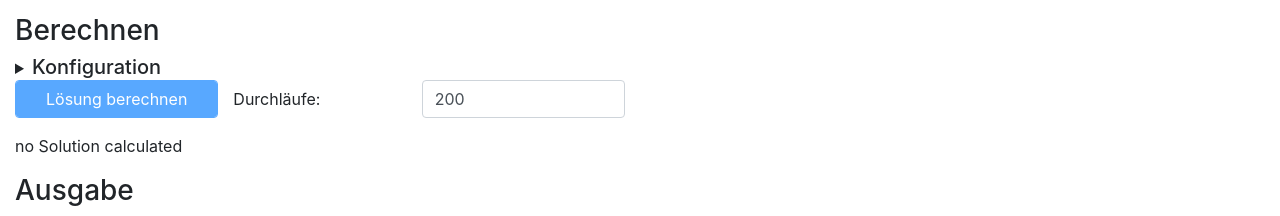
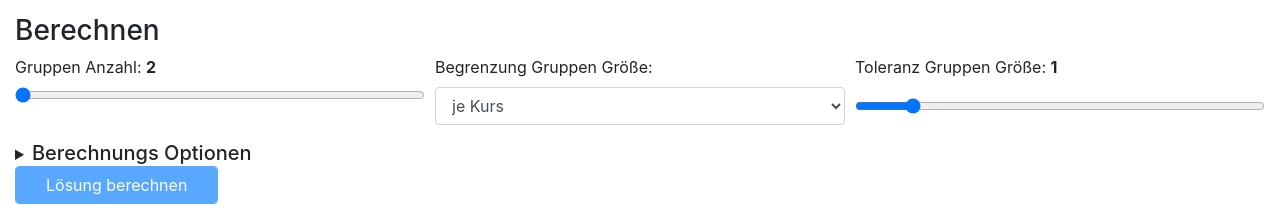
Before and after one commit to KlausCall/SchoolSplitter, a React (Create React App) app: page / in a window 1280 px wide. Shown: the part 198-414 px from the top of the page. Built offline with nearby package versions, Linux system fonts and the light colour scheme.

Commit message:
better calculation options display

```diff
--- a/src/modules/Input.tsx
+++ b/src/modules/Input.tsx
@@ -53,11 +53,6 @@ const Input: React.FC<Props> = () => {
       </div>
 
       <h3>Berechnen</h3>
-      <details>
-        <summary>
-          <h5 style={{ display: 'inline' }}>Konfiguration</h5>
-        </summary>
-        <form>
       <div className="form-row">
         <div className="form-group col-md-4">
           <label htmlFor="sliceInput" className="form-label">
@@ -105,8 +100,13 @@ const Input: React.FC<Props> = () => {
           />
         </div>
       </div>
+
+      <details>
+        <summary>
+          <h5 style={{ display: 'inline' }}>Berechnungs Optionen</h5>
+        </summary>
           <div className="form-row">
-            <div className="form-group col-md-3">
+            <div className="form-group col-md-2">
               <label htmlFor="initializerSelect" className="form-label">
                 Initialisierung:
               </label>
@@ -120,7 +120,7 @@ const Input: React.FC<Props> = () => {
                 <option value="random">zufällig verteilt</option>
               </select>
             </div>
-            <div className="form-group col-md-3">
+            <div className="form-group col-md-2">
               <label htmlFor="speedSelect" className="form-label">
                 Optimierung:
               </label>
@@ -134,7 +134,7 @@ const Input: React.FC<Props> = () => {
                 <option value="fast">Schnell</option>
               </select>
             </div>
-            <div className="form-group col-md-3">
+            <div className="form-group col-md-2">
               <label htmlFor="moveSelect" className="form-label">
                 Schrittauswahl:
               </label>
@@ -148,7 +148,7 @@ const Input: React.FC<Props> = () => {
                 <option value="random">Zufällig</option>
               </select>
             </div>
-            <div className="form-group col-md-3">
+            <div className="form-group col-md-2">
               <label htmlFor="relmovesInput" className="form-label">
                 Schrittauswahl aus: <b>{relMoves} % </b>
               </label>
@@ -163,6 +163,24 @@ const Input: React.FC<Props> = () => {
                 value={relMoves}
               />
             </div>
+            <div className="form-group col-md-2">
+              <label htmlFor="iterInput" className="form-label">
+                Durchläufe: <b>{iterations}</b>
+              </label>
+              <input
+                type="range"
+                id="iterInput"
+                className="form-control-range"
+                step="50"
+                min="50"
+                max="1000"
+                onChange={(e) => setIterations(e.target.valueAsNumber)}
+                value={iterations}
+              />
+            </div>
+          </div>
+
+          <div className="form-row">
             <div className="form-group col-md-2">
               <button
                 className="form-control btn btn-outline-secondary"
@@ -243,7 +261,7 @@ const Input: React.FC<Props> = () => {
               ? levelSlicer.configString()
               : 'Bitte Teilung erzeugen'}
           </p>
-        </form>
+          <p>{slicerState ? slicerState : 'no Solution calculated'}</p>
       </details>
       <div>
         <div className="form-group row container-fluid">
@@ -272,21 +290,7 @@ const Input: React.FC<Props> = () => {
           >
             Lösung berechnen
           </button>
-          <label htmlFor="iterInput" className="col-sm-2 col-form-label">
-            Durchläufe:
-          </label>
-          <input
-            type="number"
-            id="iterInput"
-            className="col-sm-2 form-control"
-            step="50"
-            min="50"
-            max="1000"
-            onChange={(e) => setIterations(e.target.valueAsNumber)}
-            value={iterations}
-          />
         </div>
-        <p>{slicerState ? slicerState : 'no Solution calculated'}</p>
       </div>
 
       <h3>Ausgabe</h3>
```
Lines whose indentation alone changed are shown as unchanged.
